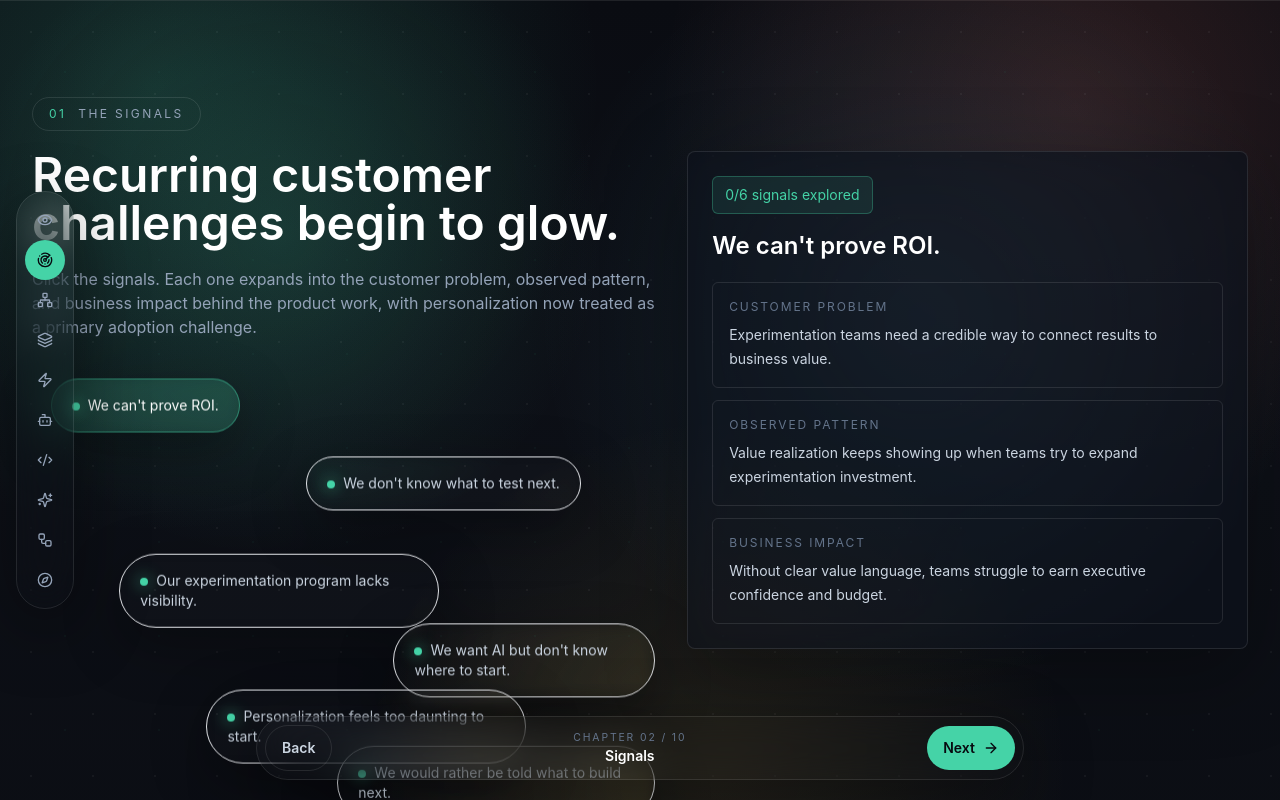
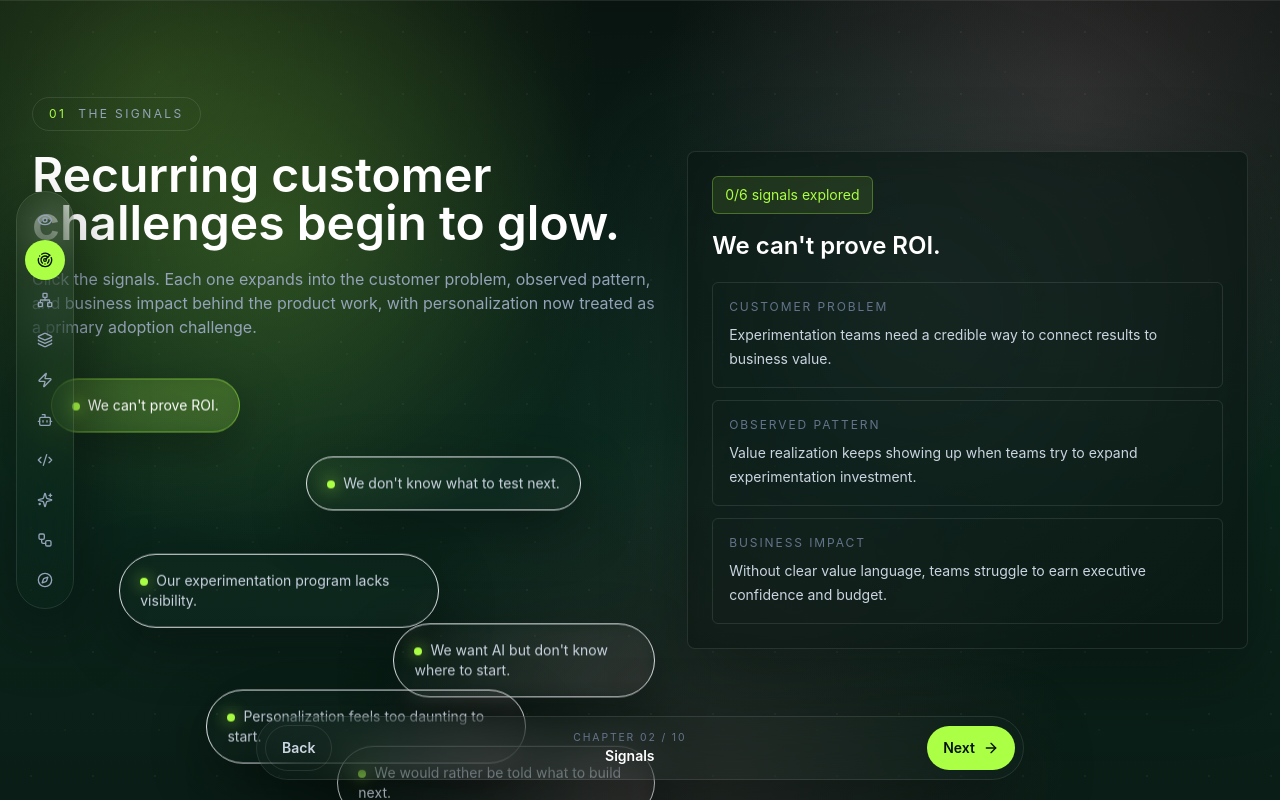
Before and after one commit to danielrathke-opti1234/optimizely_product_project, a React (Vite) app: page / in a window 1280 px wide. Both pictures are taken after a click on the button "Begin Exploration". Shown: the top 800 px of the page. Built offline with nearby package versions, Linux system fonts and the light colour scheme.

Commit message:
Apply Optimizely brand palette

```diff
--- a/src/App.jsx
+++ b/src/App.jsx
@@ -192,7 +192,7 @@ function AgentLabBoot() {
                 transition={{ delay: index * 0.15, duration: 0.45 }}
                 className={`flex w-full items-center gap-2 rounded-md border px-3 py-2 text-left text-xs leading-5 transition ${active === index ? 'border-mint/45 bg-mint/10 text-white' : 'border-white/10 bg-white/6 text-slate-400 hover:bg-white/10'}`}
               >
-                <span className={`h-2 w-2 rounded-full ${active === index ? 'bg-mint shadow-[0_0_14px_rgba(69,211,167,.85)]' : 'bg-slate-600'}`} />
+                <span className={`h-2 w-2 rounded-full ${active === index ? 'bg-mint shadow-[0_0_14px_rgba(171,255,68,.85)]' : 'bg-slate-600'}`} />
                 {item.signal}
               </motion.button>
             ))}
@@ -268,7 +268,7 @@ function SignalsChapter({ exploredSignals, setExploredSignals }) {
                     top: `${[4, 15, 39, 49, 66, 74][index]}%`,
                   }}
                 >
-                  <span className="mr-2 inline-block h-2 w-2 rounded-full bg-mint shadow-[0_0_16px_rgba(69,211,167,.9)]" />
+                  <span className="mr-2 inline-block h-2 w-2 rounded-full bg-mint shadow-[0_0_16px_rgba(171,255,68,.9)]" />
                   {signal.quote}
                 </motion.button>
               ))}
--- a/src/index.css
+++ b/src/index.css
@@ -4,7 +4,7 @@
 
 :root {
   color-scheme: dark;
-  background: #07090f;
+  background: #06110d;
   font-family: Inter, ui-sans-serif, system-ui, sans-serif;
 }
 
@@ -21,10 +21,10 @@ body {
   min-width: 320px;
   min-height: 100vh;
   background:
-    radial-gradient(circle at 12% 8%, rgba(69, 211, 167, 0.16), transparent 28rem),
-    radial-gradient(circle at 84% 10%, rgba(255, 122, 107, 0.14), transparent 26rem),
-    linear-gradient(180deg, #07090f 0%, #0a0d14 44%, #07090f 100%);
-  color: #eef3f8;
+    radial-gradient(circle at 12% 8%, rgba(171, 255, 68, 0.16), transparent 28rem),
+    radial-gradient(circle at 84% 10%, rgba(255, 153, 182, 0.14), transparent 26rem),
+    linear-gradient(180deg, #06110d 0%, #08251A 44%, #06110d 100%);
+  color: #F5FFF0;
 }
 
 main {
@@ -55,7 +55,7 @@ a {
 }
 
 .glass {
-  background: rgba(13, 17, 27, 0.72);
+  background: rgba(11, 23, 19, 0.72);
   border: 1px solid rgba(255, 255, 255, 0.1);
   box-shadow: 0 24px 80px rgba(0, 0, 0, 0.35);
   backdrop-filter: blur(18px);
@@ -67,19 +67,19 @@ a {
 }
 
 .json-key {
-  color: #67d4ff;
+  color: #91DBDA;
 }
 
 .json-string {
-  color: #45d3a7;
+  color: #ABFF44;
 }
 
 .json-number {
-  color: #f2c94c;
+  color: #FF99B6;
 }
 
 .json-bool {
-  color: #ff7a6b;
+  color: #FF99B6;
 }
 
 .product-map {
@@ -91,20 +91,20 @@ a {
 
 .command-grid {
   background:
-    radial-gradient(circle at 20% 18%, rgba(69, 211, 167, 0.16), transparent 16rem),
-    radial-gradient(circle at 82% 12%, rgba(103, 212, 255, 0.13), transparent 18rem),
+    radial-gradient(circle at 20% 18%, rgba(171, 255, 68, 0.16), transparent 16rem),
+    radial-gradient(circle at 82% 12%, rgba(145, 219, 218, 0.13), transparent 18rem),
     linear-gradient(rgba(255, 255, 255, 0.052) 1px, transparent 1px),
     linear-gradient(90deg, rgba(255, 255, 255, 0.052) 1px, transparent 1px),
-    rgba(13, 17, 27, 0.76);
+    rgba(11, 23, 19, 0.76);
   background-size: auto, auto, 32px 32px, 32px 32px, auto;
 }
 
 .cinematic-orbit {
   background:
-    radial-gradient(circle at 50% 42%, rgba(69, 211, 167, 0.18), transparent 18rem),
-    radial-gradient(circle at 70% 18%, rgba(103, 212, 255, 0.12), transparent 24rem),
-    radial-gradient(circle at 14% 80%, rgba(255, 122, 107, 0.11), transparent 26rem),
-    linear-gradient(180deg, rgba(7, 9, 15, 0.35), #07090f 88%);
+    radial-gradient(circle at 50% 42%, rgba(171, 255, 68, 0.18), transparent 18rem),
+    radial-gradient(circle at 70% 18%, rgba(145, 219, 218, 0.12), transparent 24rem),
+    radial-gradient(circle at 14% 80%, rgba(255, 153, 182, 0.11), transparent 26rem),
+    linear-gradient(180deg, rgba(6, 17, 13, 0.35), #06110d 88%);
 }
 
 .cinematic-orbit::before {
@@ -119,7 +119,7 @@ a {
   transform: translate(-50%, -50%) rotate(12deg);
   box-shadow:
     0 0 0 80px rgba(255, 255, 255, 0.012),
-    inset 0 0 80px rgba(69, 211, 167, 0.08);
+    inset 0 0 80px rgba(171, 255, 68, 0.08);
 }
 
 .cinematic-orbit::after {
@@ -135,9 +135,9 @@ a {
 
 .signal-field {
   background:
-    radial-gradient(circle at 22% 24%, rgba(69, 211, 167, 0.14), transparent 20rem),
-    radial-gradient(circle at 72% 32%, rgba(103, 212, 255, 0.11), transparent 24rem),
-    radial-gradient(circle at 56% 78%, rgba(242, 201, 76, 0.1), transparent 22rem),
+    radial-gradient(circle at 22% 24%, rgba(171, 255, 68, 0.14), transparent 20rem),
+    radial-gradient(circle at 72% 32%, rgba(145, 219, 218, 0.11), transparent 24rem),
+    radial-gradient(circle at 56% 78%, rgba(255, 153, 182, 0.1), transparent 22rem),
     rgba(255, 255, 255, 0.015);
 }
 
@@ -147,7 +147,7 @@ a {
   inset: 0;
   background-image:
     radial-gradient(circle, rgba(255, 255, 255, 0.26) 1px, transparent 1px),
-    radial-gradient(circle, rgba(69, 211, 167, 0.22) 1px, transparent 1px);
+    radial-gradient(circle, rgba(171, 255, 68, 0.22) 1px, transparent 1px);
   background-position: 0 0, 18px 24px;
   background-size: 62px 62px, 94px 94px;
   opacity: 0.18;
@@ -158,10 +158,10 @@ a {
   overflow: hidden;
   position: relative;
   background:
-    radial-gradient(circle at 50% 50%, rgba(103, 212, 255, 0.08), transparent 22rem),
+    radial-gradient(circle at 50% 50%, rgba(145, 219, 218, 0.08), transparent 22rem),
     linear-gradient(rgba(255, 255, 255, 0.05) 1px, transparent 1px),
     linear-gradient(90deg, rgba(255, 255, 255, 0.05) 1px, transparent 1px),
-    rgba(13, 17, 27, 0.58);
+    rgba(11, 23, 19, 0.58);
   background-size: auto, 42px 42px, 42px 42px, auto;
 }
 
@@ -194,9 +194,9 @@ a {
 
 .agent-lab {
   background:
-    radial-gradient(circle at 50% 50%, rgba(69, 211, 167, 0.16), transparent 13rem),
-    radial-gradient(circle at 18% 20%, rgba(103, 212, 255, 0.1), transparent 15rem),
-    radial-gradient(circle at 82% 75%, rgba(242, 201, 76, 0.08), transparent 15rem),
+    radial-gradient(circle at 50% 50%, rgba(171, 255, 68, 0.16), transparent 13rem),
+    radial-gradient(circle at 18% 20%, rgba(145, 219, 218, 0.1), transparent 15rem),
+    radial-gradient(circle at 82% 75%, rgba(255, 153, 182, 0.08), transparent 15rem),
     linear-gradient(rgba(255, 255, 255, 0.045) 1px, transparent 1px),
     linear-gradient(90deg, rgba(255, 255, 255, 0.045) 1px, transparent 1px);
   background-size: auto, auto, auto, 34px 34px, 34px 34px;
@@ -206,7 +206,7 @@ a {
   content: '';
   position: absolute;
   inset: 0;
-  background: radial-gradient(circle at 50% 50%, transparent 0 22%, rgba(7, 9, 15, 0.28) 70%);
+  background: radial-gradient(circle at 50% 50%, transparent 0 22%, rgba(6, 17, 13, 0.28) 70%);
   pointer-events: none;
 }
 
@@ -223,7 +223,7 @@ a {
   top: 50%;
   height: 1px;
   z-index: 0;
-  background: linear-gradient(90deg, transparent, rgba(69, 211, 167, 0.16), transparent);
+  background: linear-gradient(90deg, transparent, rgba(171, 255, 68, 0.16), transparent);
   animation: pulseLine 3s ease-in-out infinite;
   pointer-events: none;
 }
@@ -235,16 +235,16 @@ a {
   bottom: 18%;
   width: 1px;
   height: auto;
-  background: linear-gradient(180deg, transparent, rgba(103, 212, 255, 0.14), transparent);
+  background: linear-gradient(180deg, transparent, rgba(145, 219, 218, 0.14), transparent);
   animation-delay: 0.65s;
 }
 
 .scene-vignette {
   background:
-    radial-gradient(circle at 50% 46%, rgba(69, 211, 167, 0.18), transparent 12rem),
+    radial-gradient(circle at 50% 46%, rgba(171, 255, 68, 0.18), transparent 12rem),
     linear-gradient(rgba(255, 255, 255, 0.045) 1px, transparent 1px),
     linear-gradient(90deg, rgba(255, 255, 255, 0.045) 1px, transparent 1px),
-    rgba(7, 9, 15, 0.45);
+    rgba(6, 17, 13, 0.45);
   background-size: auto, 28px 28px, 28px 28px, auto;
 }
 
@@ -252,7 +252,7 @@ a {
   content: '';
   position: absolute;
   inset: 10%;
-  border: 1px solid rgba(69, 211, 167, 0.16);
+  border: 1px solid rgba(171, 255, 68, 0.16);
   border-radius: 999px;
   animation: corePulse 3.4s ease-in-out infinite;
 }
@@ -274,21 +274,21 @@ a {
   content: '';
   position: absolute;
   inset: -18px;
-  border: 1px solid rgba(69, 211, 167, 0.18);
+  border: 1px solid rgba(171, 255, 68, 0.18);
   border-radius: 999px;
 }
 
 .agent-hologram::after {
   inset: -34px;
-  border-color: rgba(103, 212, 255, 0.1);
+  border-color: rgba(145, 219, 218, 0.1);
   animation: slowSpin 16s linear infinite;
 }
 
 .planner-field {
   background:
-    radial-gradient(circle at 18% 18%, rgba(69, 211, 167, 0.16), transparent 24rem),
-    radial-gradient(circle at 72% 20%, rgba(109, 40, 217, 0.14), transparent 26rem),
-    radial-gradient(circle at 58% 80%, rgba(37, 99, 235, 0.12), transparent 24rem);
+    radial-gradient(circle at 18% 18%, rgba(171, 255, 68, 0.16), transparent 24rem),
+    radial-gradient(circle at 72% 20%, rgba(255, 153, 182, 0.14), transparent 26rem),
+    radial-gradient(circle at 58% 80%, rgba(145, 219, 218, 0.12), transparent 24rem);
 }
 
 .planner-field::before {
@@ -313,15 +313,15 @@ a {
   inset-inline: -20%;
   top: 44%;
   height: 1px;
-  background: linear-gradient(90deg, transparent, rgba(69, 211, 167, 0.65), rgba(103, 212, 255, 0.48), transparent);
+  background: linear-gradient(90deg, transparent, rgba(171, 255, 68, 0.65), rgba(145, 219, 218, 0.48), transparent);
   animation: pulseLine 3.2s ease-in-out infinite;
 }
 
 .ava-field {
   background:
-    radial-gradient(circle at 12% 20%, rgba(69, 211, 167, 0.18), transparent 23rem),
-    radial-gradient(circle at 82% 18%, rgba(103, 212, 255, 0.14), transparent 22rem),
-    radial-gradient(circle at 74% 76%, rgba(242, 201, 76, 0.1), transparent 24rem);
+    radial-gradient(circle at 12% 20%, rgba(171, 255, 68, 0.18), transparent 23rem),
+    radial-gradient(circle at 82% 18%, rgba(145, 219, 218, 0.14), transparent 22rem),
+    radial-gradient(circle at 74% 76%, rgba(255, 153, 182, 0.1), transparent 24rem);
   opacity: 0.85;
 }
 
@@ -348,10 +348,10 @@ a {
   border-radius: 8px;
   border: 1px solid rgba(255, 255, 255, 0.08);
   background:
-    radial-gradient(circle at 50% 50%, rgba(69, 211, 167, 0.12), transparent 12rem),
+    radial-gradient(circle at 50% 50%, rgba(171, 255, 68, 0.12), transparent 12rem),
     linear-gradient(rgba(255, 255, 255, 0.04) 1px, transparent 1px),
     linear-gradient(90deg, rgba(255, 255, 255, 0.04) 1px, transparent 1px),
-    rgba(7, 9, 15, 0.58);
+    rgba(6, 17, 13, 0.58);
   background-size: auto, 32px 32px, 32px 32px, auto;
 }
 
@@ -360,13 +360,13 @@ a {
   content: '';
   position: absolute;
   inset: 17%;
-  border: 1px solid rgba(69, 211, 167, 0.18);
+  border: 1px solid rgba(171, 255, 68, 0.18);
   border-radius: 999px;
 }
 
 .ava-radar::after {
   inset: 30%;
-  border-color: rgba(103, 212, 255, 0.16);
+  border-color: rgba(145, 219, 218, 0.16);
 }
 
 .ava-radar span {
@@ -387,7 +387,7 @@ a {
   text-align: center;
   font-size: 0.75rem;
   font-weight: 700;
-  color: #d7e2ed;
+  color: #E4F0DA;
   backdrop-filter: blur(10px);
 }
 
@@ -409,7 +409,7 @@ a {
   inset: 18%;
   border: 1px solid rgba(255, 255, 255, 0.08);
   border-radius: 999px;
-  box-shadow: 0 0 60px rgba(69, 211, 167, 0.08);
+  box-shadow: 0 0 60px rgba(171, 255, 68, 0.08);
 }
 
 .network-stage::after,
@@ -421,7 +421,7 @@ a {
   top: 50%;
   height: 1px;
   z-index: 0;
-  background: linear-gradient(90deg, transparent, rgba(69, 211, 167, 0.18), rgba(103, 212, 255, 0.14), transparent);
+  background: linear-gradient(90deg, transparent, rgba(171, 255, 68, 0.18), rgba(145, 219, 218, 0.14), transparent);
   animation: pulseLine 3.2s ease-in-out infinite;
   pointer-events: none;
 }
@@ -443,7 +443,7 @@ a {
   content: '';
   position: absolute;
   inset: -30%;
-  background: conic-gradient(from 180deg, transparent, rgba(69, 211, 167, 0.11), transparent, rgba(255, 122, 107, 0.09), transparent);
+  background: conic-gradient(from 180deg, transparent, rgba(171, 255, 68, 0.11), transparent, rgba(255, 153, 182, 0.09), transparent);
   animation: slowSpin 18s linear infinite;
   opacity: 0.65;
 }
@@ -452,7 +452,7 @@ a {
   content: '';
   position: absolute;
   inset: 0;
-  background: radial-gradient(circle at 50% 50%, transparent 0 28%, rgba(7, 9, 15, 0.62) 72%);
+  background: radial-gradient(circle at 50% 50%, transparent 0 28%, rgba(6, 17, 13, 0.62) 72%);
   pointer-events: none;
 }
 
--- a/tailwind.config.js
+++ b/tailwind.config.js
@@ -4,17 +4,17 @@ export default {
   theme: {
     extend: {
       colors: {
-        ink: '#07090f',
-        panel: '#0d111b',
-        panel2: '#111827',
+        ink: '#06110d',
+        panel: '#0b1713',
+        panel2: '#10211b',
         line: 'rgba(255,255,255,0.11)',
-        mint: '#45d3a7',
-        coral: '#ff7a6b',
-        gold: '#f2c94c',
-        sky: '#67d4ff',
+        mint: '#ABFF44',
+        coral: '#FF99B6',
+        gold: '#FF99B6',
+        sky: '#91DBDA',
       },
       boxShadow: {
-        glow: '0 0 0 1px rgba(255,255,255,.08), 0 24px 80px rgba(0,0,0,.45)',
+        glow: '0 0 0 1px rgba(255,255,255,.08), 0 24px 80px rgba(0,0,0,.45), 0 0 36px rgba(171,255,68,.08)',
         soft: '0 18px 55px rgba(0,0,0,.35)',
       },
       fontFamily: {
```
